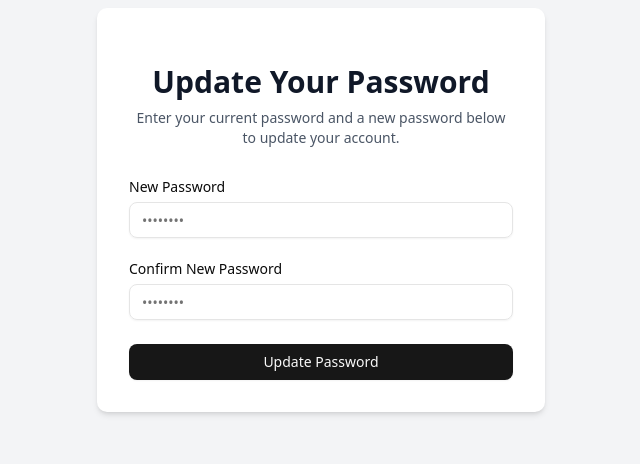
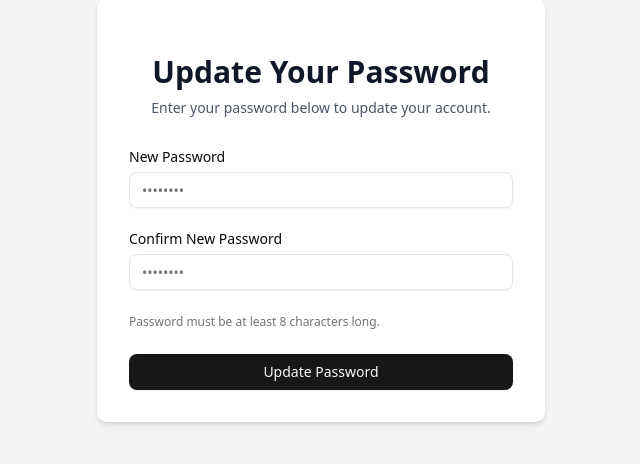
Before and after one commit to Naoe1/cocoguard-client, a React (Vite) app: page /auth/update-password in a window 1280 px wide. Shown: the part 190-654 px from the top of the page, without its empty margins (319-959 px from the left). Built offline with nearby package versions, Linux system fonts and the light colour scheme; no server answers.

Commit message:
Update password instructions and add validation message for password length

```diff
--- a/src/app/routes/auth/UpdatePassword.jsx
+++ b/src/app/routes/auth/UpdatePassword.jsx
@@ -17,8 +17,7 @@ export const UpdatePasswordRoute = () => {
             Update Your Password
           </h2>
           <p className="mt-2 text-sm text-gray-600">
-            Enter your current password and a new password below to update your
-            account.
+            Enter your password below to update your account.
           </p>
         </div>
         <UpdatePasswordForm token={token} />
--- a/src/components/ui/NavUser.jsx
+++ b/src/components/ui/NavUser.jsx
@@ -84,12 +84,12 @@ export const NavUser = ({ auth, logout }) => {
                   <span>Account</span>
                 </Link>
               </DropdownMenuItem>
-              <DropdownMenuItem asChild>
+              {/* <DropdownMenuItem asChild>
                 <Link to="/app/billing">
                   <CreditCardIcon className="mr-2 h-4 w-4" />
                   <span>Billing</span>
                 </Link>
-              </DropdownMenuItem>
+              </DropdownMenuItem> */}
             </DropdownMenuGroup>
             <DropdownMenuSeparator />
             <DropdownMenuItem onClick={logout}>
--- a/src/components/ui/SideBar.jsx
+++ b/src/components/ui/SideBar.jsx
@@ -51,7 +51,7 @@ export const AppSideBar = ({ ...props }) => {
               icon: Store,
               items: [
                 {
-                  title: 'Dashboard',
+                  title: 'Market Dashboard',
                   url: './market',
                 },
                 {
--- a/src/features/auth/UpdatePasswordForm.jsx
+++ b/src/features/auth/UpdatePasswordForm.jsx
@@ -104,6 +104,9 @@ export const UpdatePasswordForm = ({ token }) => {
             </FormItem>
           )}
         />
+        <p className="text-xs text-muted-foreground">
+          Password must be at least 8 characters long.
+        </p>
         <Button type="submit" className="w-full" disabled={isLoading}>
           {isLoading ? 'Updating...' : 'Update Password'}
         </Button>
```
